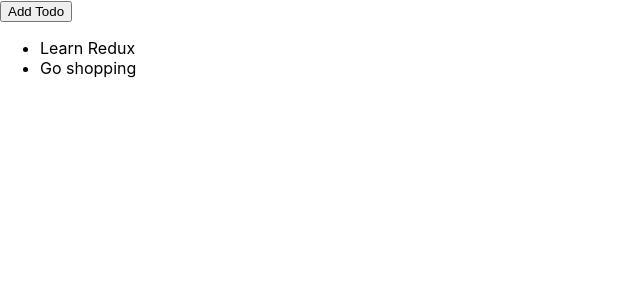
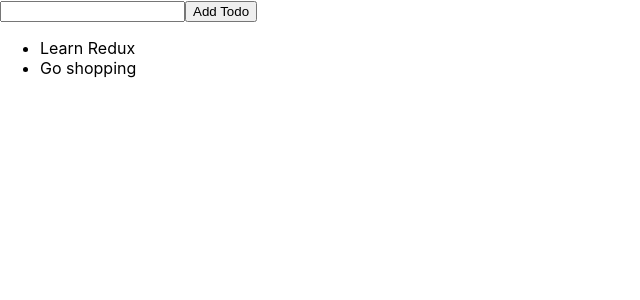
Before and after one commit to JHCover/egghead-redux-tutorial, a React (Create React App) app: page / in a window 1280 px wide. Shown: the top 300 px of the page, without its empty margins (0-640 px from the left). Built offline with nearby package versions, Linux system fonts and the light colour scheme.

Commit message:
add input field

```diff
--- a/src/index.js
+++ b/src/index.js
@@ -75,12 +75,16 @@ class TodoApp extends Component {
     render() {
         return (
             <div>
+                <input ref={node => {
+                this.input = node;
+                }} />
                 <button onClick={ () => {
                     store.dispatch({
                         type: 'ADD_TODO',
-                        text: 'Test',
+                        text: this.input.value,
                         id: nextTodoId++
                     });
+                    this.input.value = '';
                 }}>Add Todo
                 </button>
                 <ul>
```
